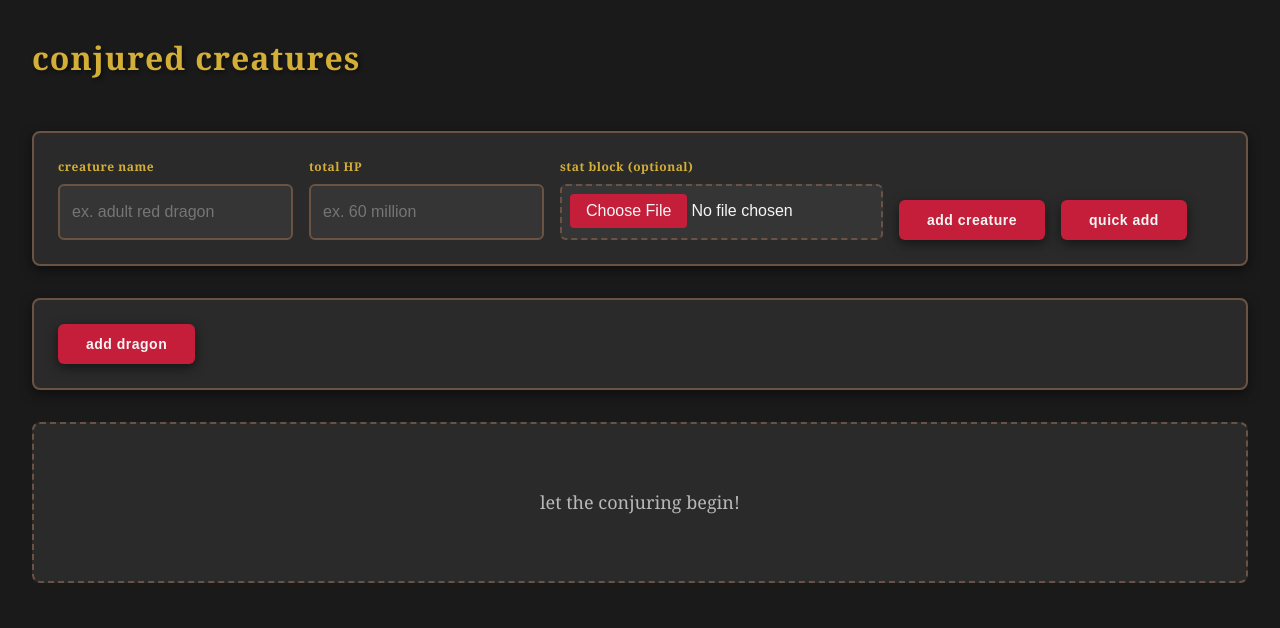
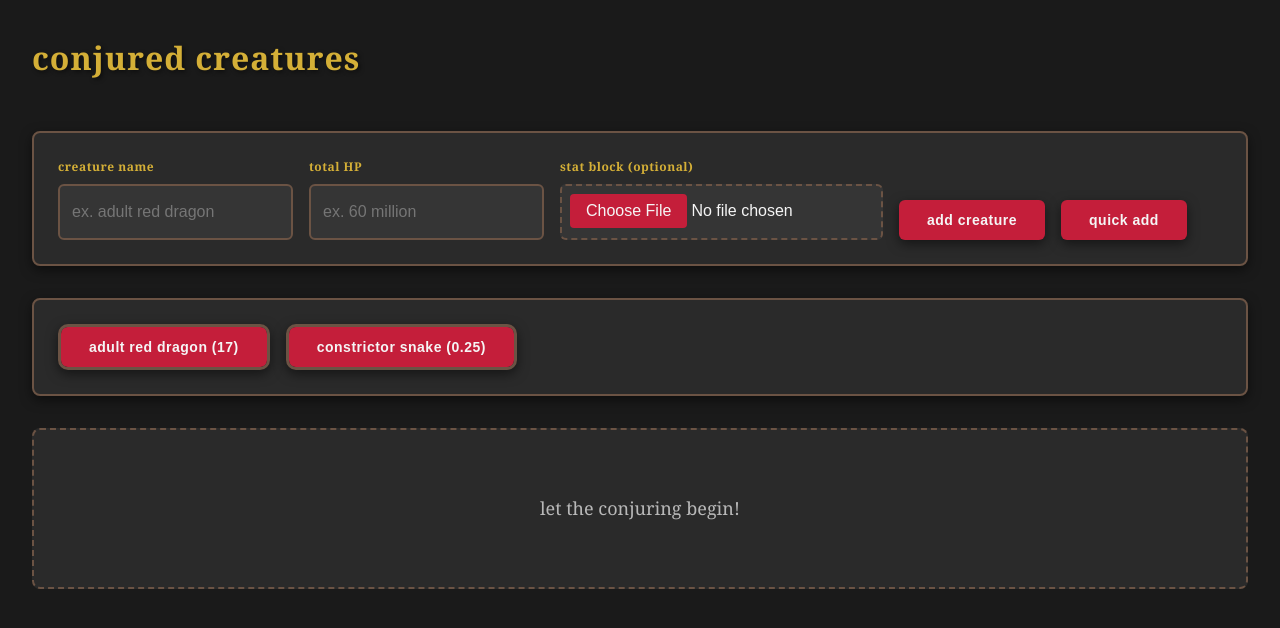
Before and after one commit to brendaliu2/dnd-stats, a React (Vite) app in the folder dnd-stats/: page / in a window 1280 px wide. Both pictures are taken after a click on the button "quick add". Shown: the top 628 px of the page. Built offline with nearby package versions, Linux system fonts and the light colour scheme; the HTML template or start-up script is replaced by a standard one.

Commit message:
add feature to add pre set animals

```diff
--- a/dnd-stats/src/App.tsx
+++ b/dnd-stats/src/App.tsx
@@ -1,5 +1,6 @@
 import React, { useState } from 'react';
 import AnimalCard from './components/AnimalCard';
+import CreatureButton from './components/CreatureButton'
 import { ConjuredAnimal } from './types';
 import './styles/App.css';
 import creatureKey from './creatures/creaturesKey'
@@ -33,12 +34,13 @@ export default function ConjuredAnimalsTracker() {
     setSelectedImage('');
   };
 
-  const addSetAnimal = (name: string) => {
-    const animalHp = creatureKey[name]['hp']
-    const animalImage = creatureKey[name]['image']
+  const addSetAnimal = (animal) => {
+    const animalName = animal['name']
+    const animalHp = animal['hp']
+    const animalImage = animal['image']
     const newAnimal: ConjuredAnimal = {
       id: Date.now().toString(),
-      name: name,
+      name: animalName,
       maxHp: animalHp,
       currentHp: animalHp,
       imageData: animalImage,
@@ -168,9 +170,13 @@ export default function ConjuredAnimalsTracker() {
 
       {showShortcuts && (
         <div className="input-section">
-          <button className="btn-primary" onClick={() => addSetAnimal('dragon')}>
-            add dragon
-          </button>
+          {creatureKey.map((animal) => (
+            <CreatureButton
+              key={animal[name]}
+              animal={animal}
+              onaddSetAnimal={() => addSetAnimal(animal)}
+            />
+          ))}
         </div>
       )}
 
--- /dev/null
+++ b/dnd-stats/src/components/CreatureButton.tsx
@@ -0,0 +1,29 @@
+import { useState } from 'react';
+import ImageModal from './ImageModel';
+import { ConjuredAnimal } from '../types';
+import '../styles/AnimalCard.css';
+
+interface CreatureButtonProps {
+  animal: ConjuredAnimal;
+}
+
+export default function CreatureButton({
+  animal,
+  onaddSetAnimal
+}: CreatureButtonProps) {
+const name = animal['name']
+const hp = animal['hp']
+const challengeRating = animal['challengeRating']
+const image = animal['image']
+const displayName = `${name} (${challengeRating})`
+
+  return (
+    <>
+      <div className="animal-card">
+          <button className="btn-primary" onClick={() => onaddSetAnimal(animal)}>
+            {displayName}
+          </button>
+      </div>
+    </>
+  );
+}
--- a/dnd-stats/src/creatures/adult-red-dragon.yml
+++ /dev/null
@@ -1,3 +0,0 @@
-name: adult-red-dragon
-challenge_rating: 17
-hit_points: 256
--- a/dnd-stats/src/creatures/creaturesKey.tsx
+++ b/dnd-stats/src/creatures/creaturesKey.tsx
@@ -1,17 +1,26 @@
 import dragonImg from './images/adult-red-dragon.png';
+import constrictorSnakeImg from './images/constrictor-snake.png'
 
 interface Creature {
+    name: string;
     hp: number;
     challengeRating: number;
     image: string; // or your specific image type
 }
 
-const creatureKey: Record<string, Creature> = {
-    "dragon": {
+const creatureKey: Array<Creature> = [
+    {
+        "name": "adult red dragon",
         "hp": 256,
         "challengeRating": 17,
         "image": dragonImg
-    }
-};
+    },
+    {
+        "name": "constrictor snake",
+        "hp": 13,
+        "challengeRating": 1/4,
+        "image": constrictorSnakeImg
+    },
+];
 
 export default creatureKey
```
Also changed, not shown: dnd-stats/src/creatures/images/constrictor-snake.png (added).
